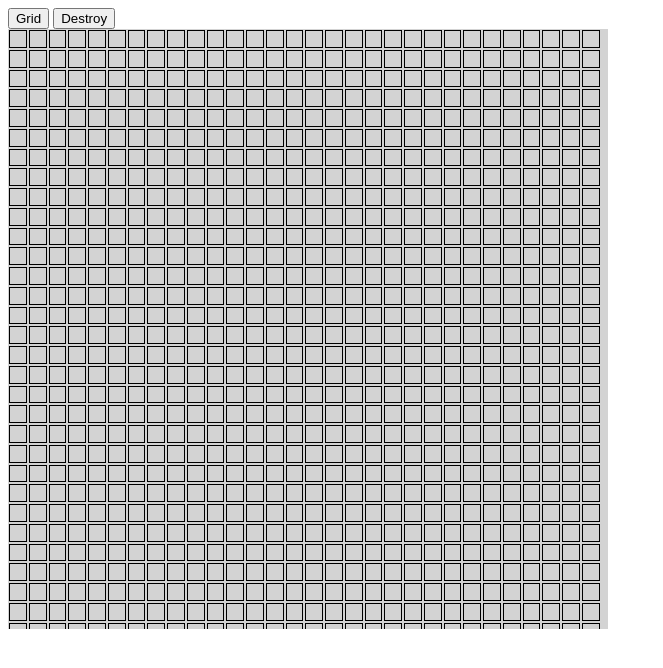
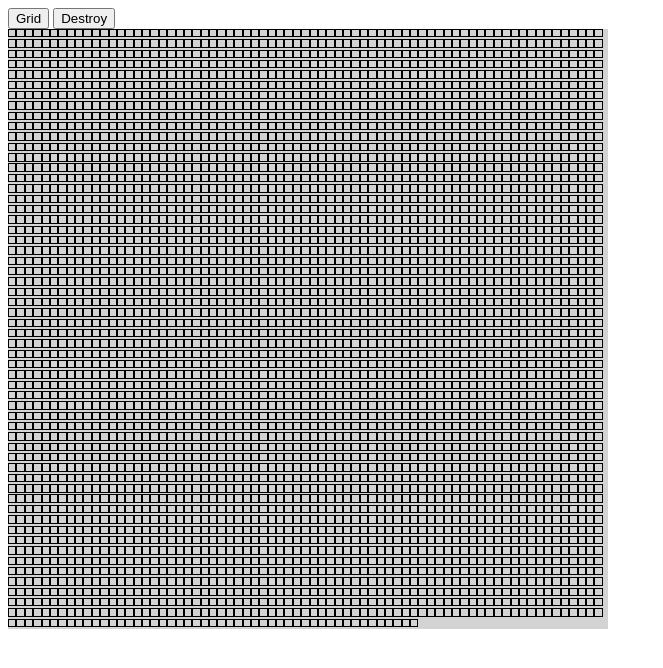
Before and after one commit to g0-0py/EtchASketch, a plain HTML site: page index.html in a window 1280 px wide. Both pictures are taken after a click on the button "Grid". Shown: the whole page, without its empty margins (0-663 px from the left). Drawn offline with Linux system fonts and the light colour scheme.

Commit message:
~
changed variable name to newPixel to be more descriptive

```diff
--- a/css/style.css
+++ b/css/style.css
@@ -1,9 +1,9 @@
 .divGrid {
   color: white;
   border: 1px solid black;
-  display: inline-block;
+  justify-content: space-around;
   padding:0px;
-  margin:1px;
+  margin:0px;
 }
 
 .divGrid:hover {
@@ -16,7 +16,7 @@
   height: 600px;
 
   display: flex;
-  flex-flow: row;
+
   flex-wrap: wrap;
 
   overflow: hidden;
--- a/index.html
+++ b/index.html
@@ -9,7 +9,7 @@
   </head>
 
   <body>
-    <button onClick="createGrid(32)">Grid</button>
+    <button onClick="createGrid(64)">Grid</button>
     <button onClick="destroyGrid()">Destroy</button>
     <div id="grid-container" class="container"></div>
 
--- a/js/script.js
+++ b/js/script.js
@@ -3,23 +3,22 @@ function createGrid(gridSize) {
   const container = document.getElementById('grid-container');
 
   //logic to set grid element size
-  pixelWidth = (600/gridSize-3).toString() + "px"
-  pixelHeight = (600/gridSize-3).toString() + "px"
+  pixelSize = (600/gridSize-3).toString() + "px"
 
   for(let i = gridSize**2; i > 0; i--) {
-    newDiv(pixelWidth, pixelHeight)
+    newPixel(pixelSize)
   }
 
-  function newDiv(pixelWidth, pixelHeight) {
-    var newDiv = document.createElement('div')
-    newDiv.setAttribute('id', divNumber)
-    newDiv.setAttribute('class', "divGrid")
-    newDiv.style.width = pixelWidth;
-    newDiv.style.height = pixelHeight;
-    container.appendChild(newDiv)
+  function newPixel(pixelSize) {
+    var newPixel = document.createElement('div')
+    newPixel.setAttribute('id', divNumber)
+    newPixel.setAttribute('class', "divGrid")
+    newPixel.style.height = pixelSize
+    newPixel.style.width = pixelSize
+    container.appendChild(newPixel)
     divNumber++
 
-    newDiv.addEventListener('mouseover', function(event) {
+    newPixel.addEventListener('mouseover', function(event) {
       event.target.style.background = 'black';
     });
   }
@@ -29,6 +28,6 @@ function destroyGrid() {
   const container = document.getElementById('grid-container');
 
   while(container.firstchild != 'null') {
-  container.removeChild(container.firstChild);
+    container.removeChild(container.firstChild);
   }
 }
```
